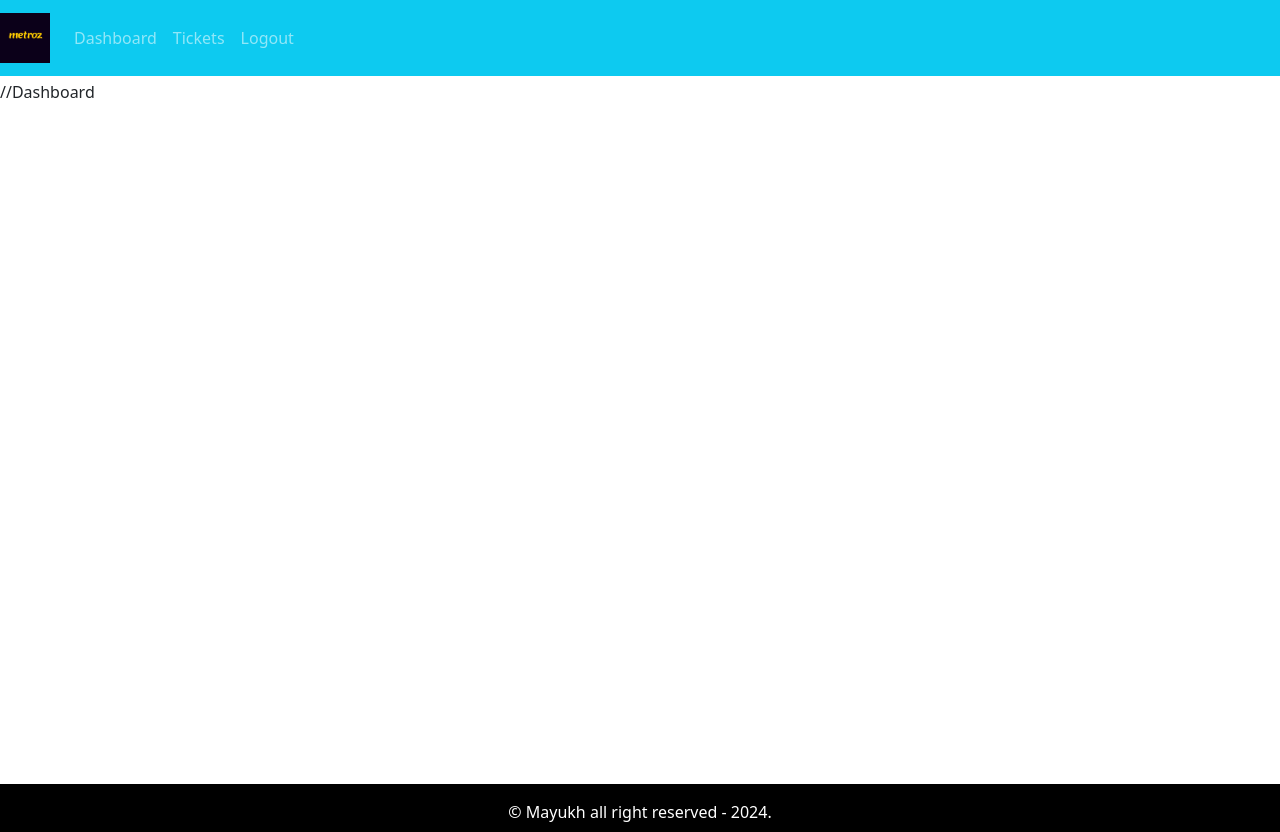
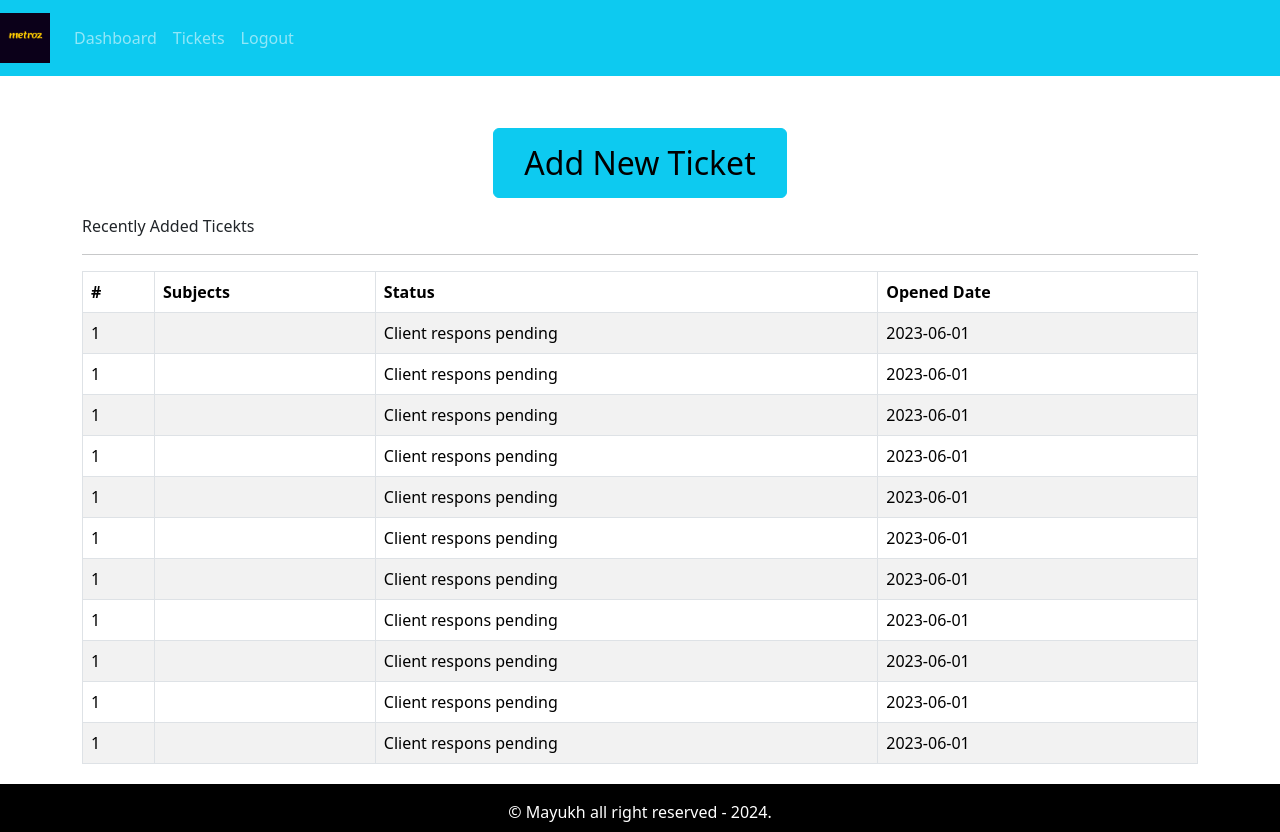
Before and after one commit to CrypticOwl5503/metro-booking, a React (Create React App) app: page / in a window 1280 px wide. Built offline with nearby package versions, Linux system fonts and the light colour scheme.

Commit message:
dashboard page added

```diff
--- a/src/App.js
+++ b/src/App.js
@@ -3,13 +3,14 @@
 import { DefaultLayout } from "./layout/DefaultLayout";
 
 import { Entry } from "./page/entry/Entry.page";
+import { Dashboard } from "./page/dashboard/Dashboard.page";
 
 function App() {
   return (
     <div className="App">
       {/* {<Entry />} */}
       <DefaultLayout>
-        //Dashboard
+        <Dashboard />
       </DefaultLayout>
     </div>
   );
--- /dev/null
+++ b/src/assets/data/dummy-tickets.json
@@ -0,0 +1,57 @@
+[
+    {
+        "id": 1,
+        "status": "Client respons pending",
+        "addedAt": "2023-06-01"
+    },
+    {
+        "id": 1,
+        "status": "Client respons pending",
+        "addedAt": "2023-06-01"
+    },
+    {
+        "id": 1,
+        "status": "Client respons pending",
+        "addedAt": "2023-06-01"
+    },
+    {
+        "id": 1,
+        "status": "Client respons pending",
+        "addedAt": "2023-06-01"
+    },
+    {
+        "id": 1,
+        "status": "Client respons pending",
+        "addedAt": "2023-06-01"
+    },
+    {
+        "id": 1,
+        "status": "Client respons pending",
+        "addedAt": "2023-06-01"
+    },
+    {
+        "id": 1,
+        "status": "Client respons pending",
+        "addedAt": "2023-06-01"
+    },
+    {
+        "id": 1,
+        "status": "Client respons pending",
+        "addedAt": "2023-06-01"
+    },
+    {
+        "id": 1,
+        "status": "Client respons pending",
+        "addedAt": "2023-06-01"
+    },
+    {
+        "id": 1,
+        "status": "Client respons pending",
+        "addedAt": "2023-06-01"
+    },
+    {
+        "id": 1,
+        "status": "Client respons pending",
+        "addedAt": "2023-06-01"
+    }
+]
--- /dev/null
+++ b/src/components/ticket-table/TicketTable.comp.js
@@ -0,0 +1,33 @@
+import React from 'react'
+import { Table } from 'react-bootstrap';
+
+export const TicketTable = ({tickets}) => {
+  return (
+    <Table striped bordered hover>
+        <thead>
+            <tr>
+                <th>#</th>
+                <th>Subjects</th>
+                <th>Status</th>
+                <th>Opened Date</th>
+            </tr>
+        </thead>
+        <tbody>
+        {tickets.length ?
+            tickets.map((row)=> (
+            <tr key={row.id}>
+                <td>{row.id}</td>
+                <td>{row.subject}</td>
+                <td>{row.status}</td>
+                <td>{row.addedAt}</td>
+            </tr>
+        )) :
+        <tr>
+            <td colSpan="4" className='text-center'>No ticket to show</td>
+        </tr>
+
+        }
+        </tbody>
+    </Table>
+  )
+};
--- a/src/page/dashboard/Dashboard.page.js
+++ b/src/page/dashboard/Dashboard.page.js
@@ -1,12 +1,31 @@
 import React from 'react';
 import {Container, Row, Col, Button} from 'react-bootstrap';
+import { TicketTable } from '../../components/ticket-table/TicketTable.comp';
+import tickets from '../../assets/data/dummy-tickets.json';
 
 export const Dashboard = () => {
     return (
         <Container>
             <Row>
-                <Col>
-                    <Button>Add New Ticket</Button>
+                <Col className='text-center mt-5 mb-2'>
+                    <Button
+                    variant='info'
+                    style={{'font-size':'2rem', padding:"10px 30px" }}>
+                    Add New Ticket
+                    </Button>
+                </Col>
+            </Row>
+            <Row>
+                <Col className='mt-2'>
+                    Recently Added Ticekts
+                </Col>
+            </Row>
+
+            <hr />
+
+            <Row>
+                <Col className='return-ticket'>
+                    <TicketTable tickets={tickets}/>
                 </Col>
             </Row>
         </Container>
```
